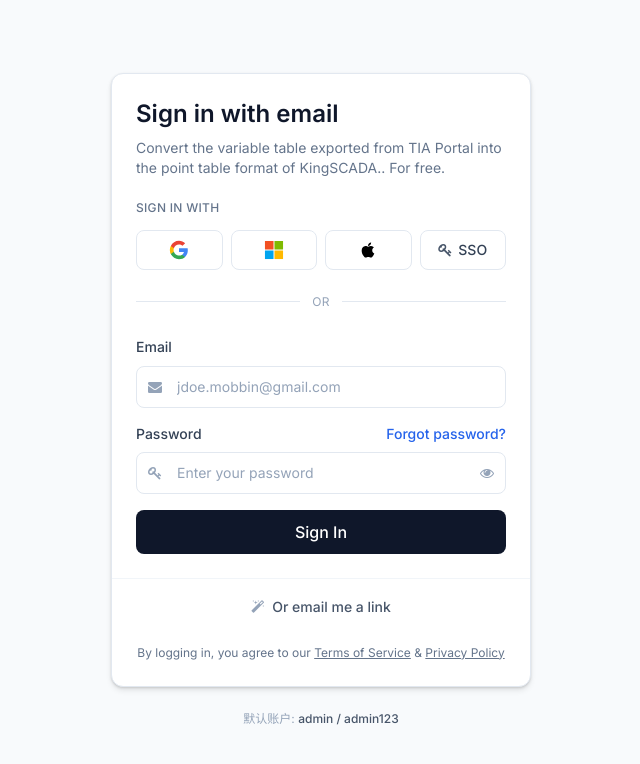
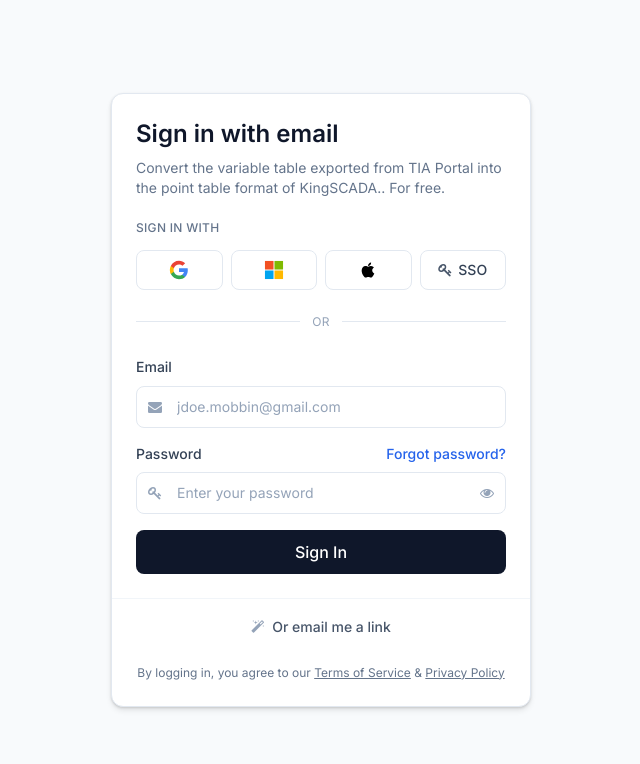
Before and after one commit to InitialHeart0304/TIA-DB-Kingscada-List, a Flask app: page /login in a window 1280 px wide. Shown: the top 764 px of the page, without its empty margins (319-959 px from the left). Run offline with Flask 3, Linux system fonts and the light colour scheme; some libraries are stand-ins or nearby versions.

Commit message:
Update login.html

```diff
--- a/TIA DB-Kingscada List/web/templates/login.html
+++ b/TIA DB-Kingscada List/web/templates/login.html
@@ -175,10 +175,7 @@
             </div>
         </div>
 
-        <!-- Default Account Info -->
-        <p class="mt-6 text-center text-slate-400 text-xs">
-            默认账户: <span class="text-slate-600 font-medium">admin / admin123</span>
-        </p>
+
     </div>
 
     <script>
```
